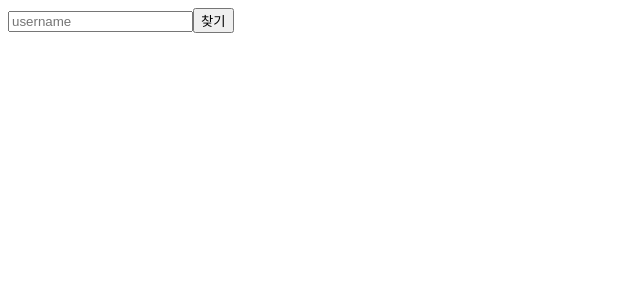
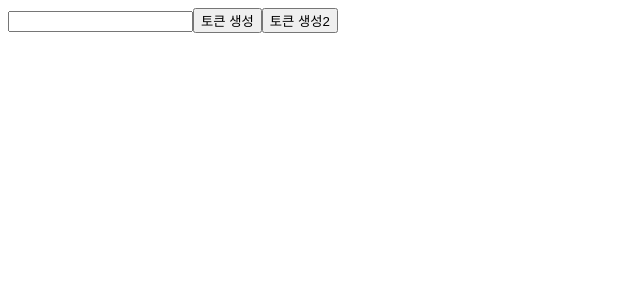
Before and after one commit to code1218/korit_7_gpt_react_study, a React (Create React App) app: page / in a window 1280 px wide. Shown: the top 300 px of the page, without its empty margins (0-640 px from the left). Built offline with nearby package versions, Linux system fonts and the light colour scheme.

Commit message:
async await

```diff
--- a/src/index.js
+++ b/src/index.js
@@ -11,6 +11,7 @@ import App9 from './study/App9';
 import App10 from './study/App10';
 import App11 from './study/App11';
 import App12 from './study/App12';
+import App13 from './study/App13';
 // import App from './App';
 
 const root = ReactDOM.createRoot(document.getElementById('root'));
@@ -25,4 +26,5 @@ const root = ReactDOM.createRoot(document.getElementById('root'));
 // root.render(<App9 />);
 // root.render(<App10 />);
 // root.render(<App11 />);
-root.render(<App12 />);
+// root.render(<App12 />);
+root.render(<App13 />);
--- a/src/study/App11.jsx
+++ b/src/study/App11.jsx
@@ -80,11 +80,21 @@ function App11(props) {
         }
     });
 
+    const then = (fx) => {
+        return new Promise((resolve) => resolve(fx()));
+    }
+
+    then(() => {
+        return {
+            response: {}
+        }
+    })
+
     p3.then((r) => {
         console.log(r);
-        if(true) {
-            throw new Error("오류!!!");
-        }
+        // if(true) {
+        //     throw new Error("오류!!!");
+        // }
         return {
             response: {
                 ...r.response,
--- /dev/null
+++ b/src/study/App13.jsx
@@ -0,0 +1,96 @@
+import React, { useState } from 'react';
+
+function App13(props) {
+    const getUser = (username) => {
+        const userList = [
+            {
+                username: "aaa",
+                name: "김준일",
+            },
+            {
+                username: "bbb",
+                name: "김준이",
+            },
+            {
+                username: "ccc",
+                name: "김준삼",
+            },
+        ];
+        return new Promise((resolve, reject) => {
+            const foundUser = userList.find(user => user.username === username);
+            if(!!foundUser) {
+                resolve(foundUser);
+            }else {
+                reject(new Error("사용자를 찾지 못함."));
+            }
+        });
+    }
+
+    const generateToken = (user) => {
+        return new Promise((resolve, reject) => {
+            if(!!user) {
+                resolve("새로만든 토큰!");
+            }else {
+                reject(new Error("토큰 생성 실패!"));
+            }
+        });
+    }
+
+    const generateToken2 = async (user) => {
+
+    }
+
+    const [ username, setUsername ] = useState("");
+
+    const handleUsernameOnChange = (e) => {
+        setUsername(e.target.value);
+    }
+
+    const handleButtonOnClick = () => {
+        let user = null;
+
+        getUser(username)
+        .then(result => {
+            user = result;
+            generateToken(user)
+            .then(token => console.log(token));
+        })
+        .catch(error => console.error(error));
+    }
+
+    // async function handleButtonOnClick2() {
+    //     const result = await getUser(username);
+    //     const token = await generateToken(result);
+    // }
+
+
+    /**
+     * async 키워드를 함수에 사용하면 리턴 자료형이 Promise객체가 된다.
+     *
+     * async와 await 키워드 사용 조건
+     * 1. await은 async 함수 안에서만 사용가능.
+     * 2. await은 promise를 return하는 함수에만 사용가능.
+     *      === Promise 객체 앞에 사용할 수 있다.
+     */
+    const handleButtonOnClick2 = async () => {
+        try {
+            const result = await getUser(username);
+            console.log(result);
+            const token = await generateToken(result);
+            console.log(token);
+        } catch(error) {
+            console.error(error);
+        }
+    }
+
+
+    return (
+        <div>
+            <input type="text" value={username} onChange={handleUsernameOnChange} />
+            <button onClick={handleButtonOnClick}>토큰 생성</button>
+            <button onClick={handleButtonOnClick2}>토큰 생성2</button>
+        </div>
+    );
+}
+
+export default App13;
```
